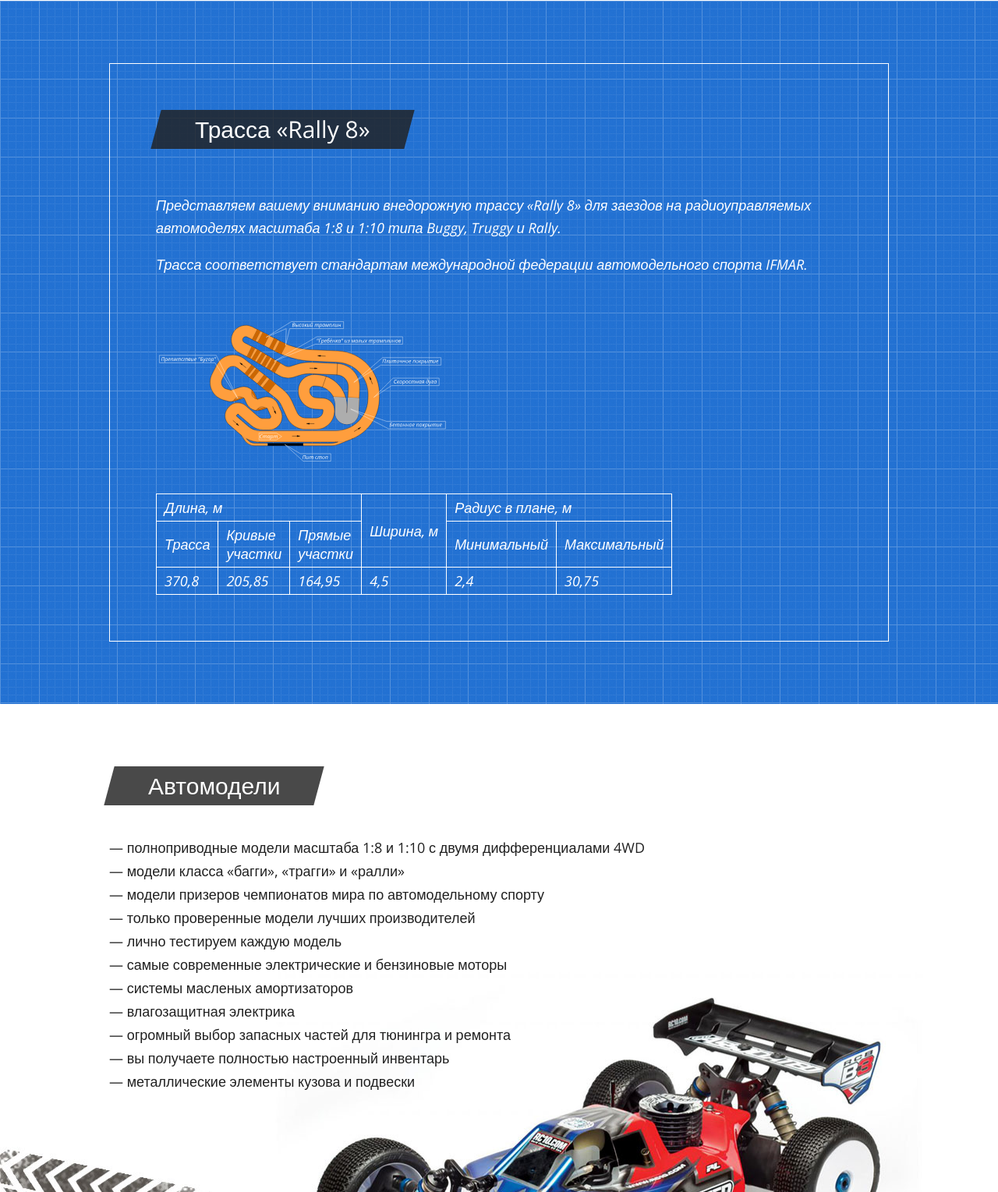
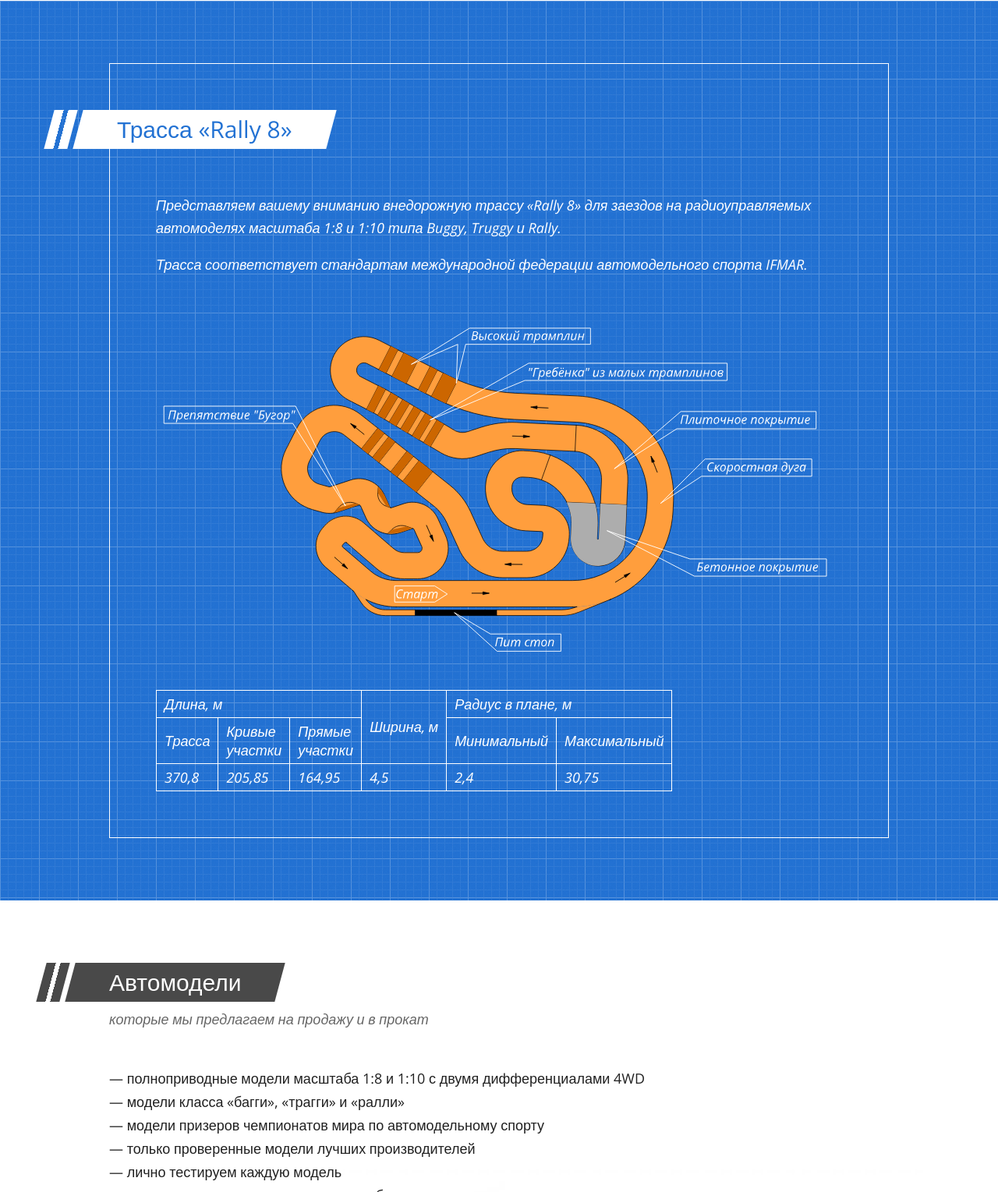
Before and after one commit to nigel-riss/rally8, a website: page source/index.html in a window 1280 px wide. Shown: the part 1159-2688 px from the top of the page at 78% size. Drawn offline with nearby package versions, Linux system fonts and the light colour scheme.

Commit message:
visual updates

```diff
--- a/source/index.html
+++ b/source/index.html
@@ -219,7 +219,7 @@
         Трасса соответствует стандартам международной федерации автомодельного спорта IFMAR.
       </p><!--  .section__text -->
 
-      <img class="section__image" src="img/rally8-track.svg" alt="Трасса Rally 8">
+      <img class="section__image1" src="img/rally8-track.svg" alt="Трасса Rally 8" width="100%">
 
       <table class="section__table">
         <tbody>
--- a/source/sass/_section.scss
+++ b/source/sass/_section.scss
@@ -23,6 +23,25 @@
 
             // visual
             box-shadow: inset 0 0 0 1px #ffffff;
+        }
+
+        & .section__caption {
+            // box model
+            margin-left: -100px;
+            margin-bottom: 40px;
+
+            // typography
+            color: #2372d3;
+
+            &:before {
+                background-color: #ffffff;
+            }
+            &:after {
+                background-image: linear-gradient(to right, #ffffff 0%,
+                #ffffff 40%, transparent 40%, transparent 60%,
+                #ffffff 60%, #ffffff 100%);
+                transform: skewX(-15deg);
+            }
         }
     }
 
@@ -60,6 +79,11 @@
         padding: 0;
     }
 
+    &__header {
+        // box model
+        // padding-left: 20px;
+    }
+
     &__caption {
         // postioning
         position: relative;
@@ -69,7 +93,8 @@
         display: inline-block;
         padding: 0 50px;
         margin: 0;
-        margin-bottom: 40px;
+        margin-left: -50px;
+        // margin-bottom: 10px;
         // margin-left: -40px;
 
         // typography
@@ -80,11 +105,43 @@
         line-height: 50px;
 
         @include captionBackground(50px);
+
+        &:after {
+            content: '';
+
+            // positioning
+            position: absolute;
+            top: 0;
+            left: -37px;
+
+            // box model
+            display: block;
+            height: 50px;
+            width: 30px;
+
+            // visual
+            // background-color: #ffffff;
+            background-image: linear-gradient(to right, rgba(33, 33, 33, .82) 0%,
+            rgba(33, 33, 33, .82) 40%, transparent 40%, transparent 60%,
+            rgba(33, 33, 33, .82) 60%, rgba(33, 33, 33, .82) 100%);
+            transform: skewX(-15deg);
+        }
     }
 
     &__description {
         // box model
-        display: inline-block;
+        // display: inline-block;
+        // border: 1px solid red;
+        padding: 10px 0;
+        // padding-left: 50px;
+        margin: 0;
+        margin-bottom: 40px;
+
+        // typography
+        color: #666666;
+        font-size: 18px;
+        font-style: italic;
+        // font-weight: 300;
     }
 
     &__text {
```
Also changed, not shown: source/history.html (+1 -1 lines), source/css/styles.css.
